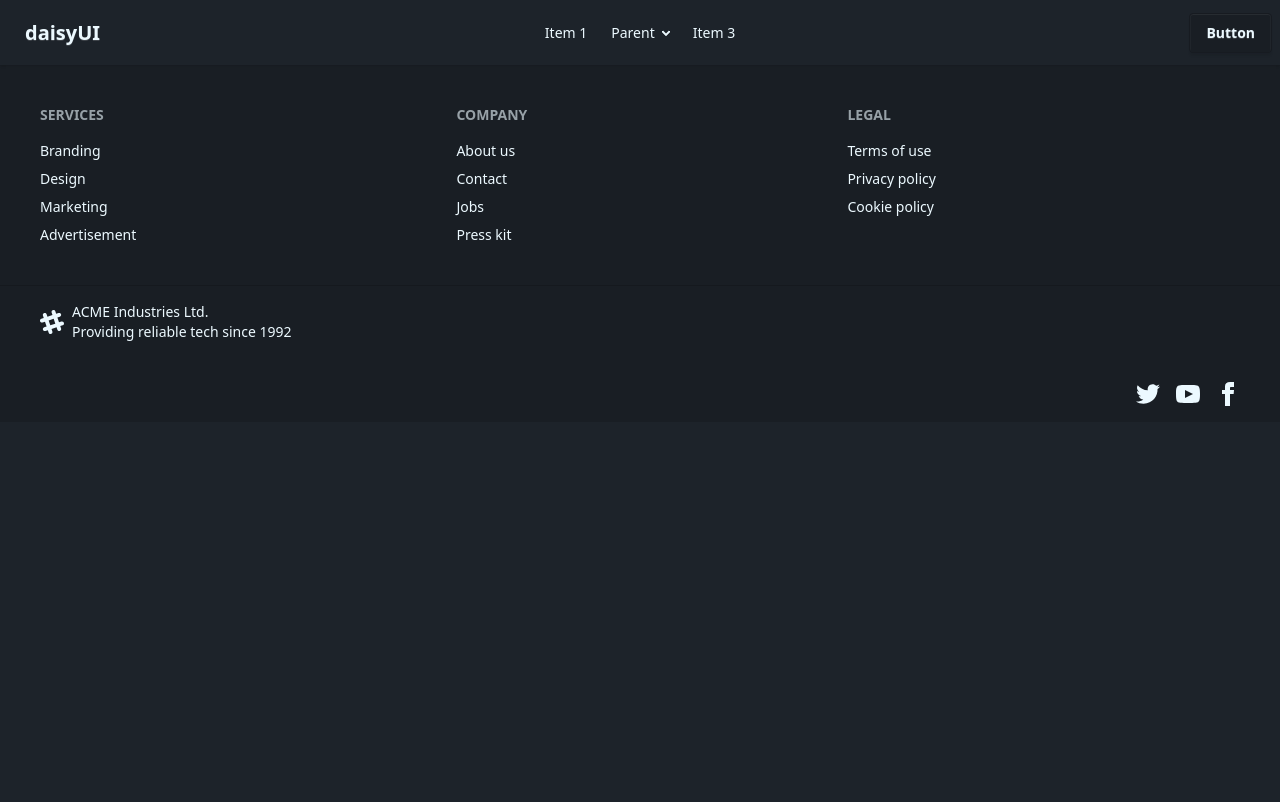
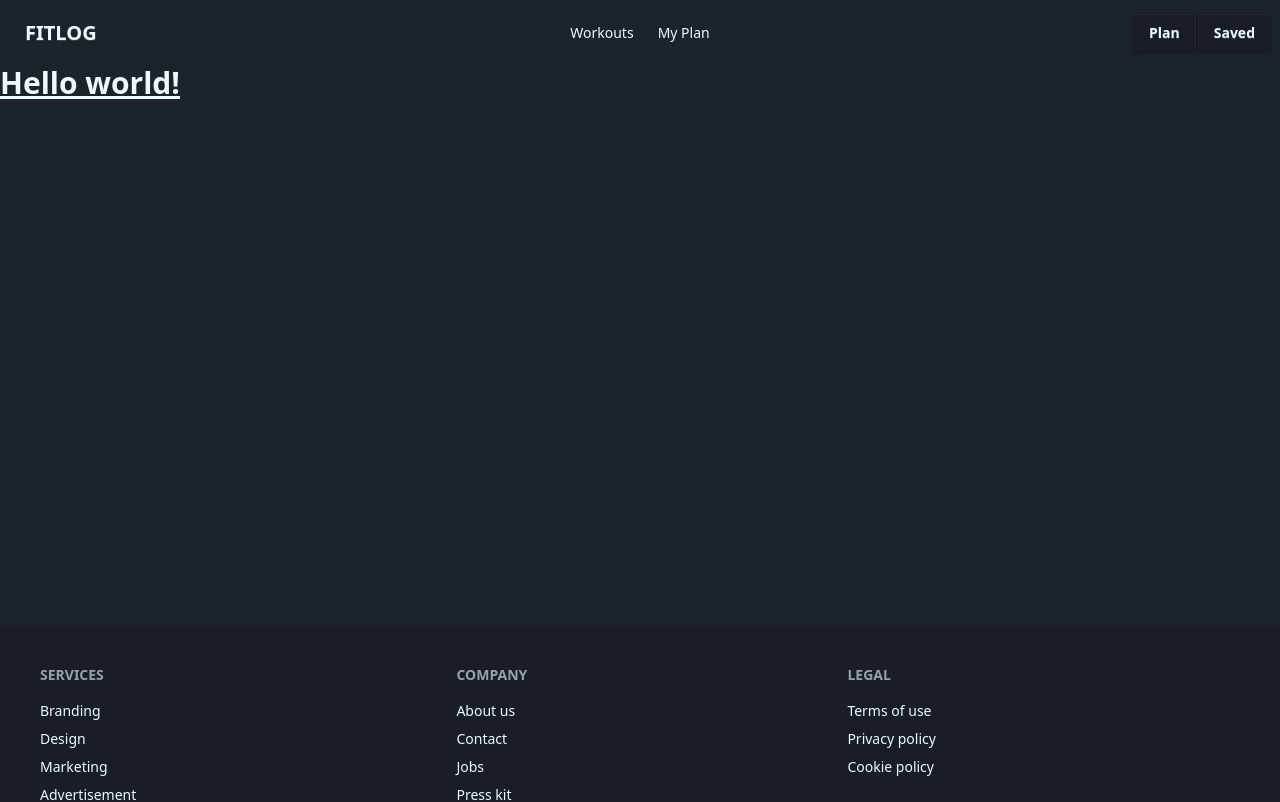
Before and after one commit to Tareq031/iron-fit, a Next.js app: page / in a window 1280 px wide. Shown: the top 802 px of the page. Built offline with nearby package versions, Linux system fonts and the light colour scheme.

Commit message:
fetching data and add card

```diff
--- /dev/null
+++ b/src/app/My-Plan/page.jsx
@@ -0,0 +1,14 @@
+import React from 'react';
+
+const page = () => {
+    return (
+        <div>
+            <h1 className="text-3xl font-bold text-center mt-10">My Plan</h1>
+            <p className="text-center mt-4">
+                This is the My Plan page. Here you can view and manage your personalized workout plan.
+            </p>
+        </div>
+    );
+};
+
+export default page;
--- /dev/null
+++ b/src/app/Workouts/page.jsx
@@ -0,0 +1,19 @@
+import React from 'react';
+import ExerciseCard from '../component/ExerciseCard';
+
+const WorkoutsPage = async () => {
+
+    const res= await fetch('https://api.abcz.workers.dev/api/fitlog');
+    const data = await res.json();
+
+    return (
+        <div className="grid grid-cols-3 gap-4 ">
+            {
+                data.map((item) => (<ExerciseCard key={item.id} item={item} />))
+            }
+
+        </div>
+    );
+};
+
+export default WorkoutsPage;
--- /dev/null
+++ b/src/app/component/ExerciseCard.jsx
@@ -0,0 +1,26 @@
+import React from 'react';
+
+const ExerciseCard = ({ item }) => {
+    return (
+        <div className="card bg-base-100 w-96 shadow-sm">
+  <figure>
+    <img
+      src={item.image}
+      alt={item.name} />
+  </figure>
+  <div className="card-body">
+    <h2 className="card-title">
+      {item.name}
+      <div className="badge badge-secondary">NEW</div>
+    </h2>
+    <p>A card component has a figure, a body part, and inside body there are title and actions parts</p>
+    <div className="card-actions justify-end">
+      <div className="badge badge-outline">Fashion</div>
+      <div className="badge badge-outline">Products</div>
+    </div>
+  </div>
+</div>
+    );
+};
+
+export default ExerciseCard;
--- a/src/app/component/Navbar.jsx
+++ b/src/app/component/Navbar.jsx
@@ -3,8 +3,8 @@ import React from 'react';
 
 const Navbar = () => {
     const Links= <>
-    <li><Link href="/">Home</Link></li>
-    <li><Link href="/about">About</Link></li>
+    <li><Link href={"/Workouts"}>Workouts</Link></li>
+    <li><Link href={"/MyPlan"}>My Plan</Link></li>
 
     </>
     return (
@@ -17,36 +17,31 @@ const Navbar = () => {
       <ul
         tabIndex={-1}
         className="menu menu-sm dropdown-content bg-base-100 rounded-box z-1 mt-3 w-52 p-2 shadow">
-        <li><a>Item 1</a></li>
-        <li>
-          <a>Parent</a>
-          <ul className="p-2">
-            <li><a>Submenu 1</a></li>
-            <li><a>Submenu 2</a></li>
-          </ul>
-        </li>
-        <li><a>Item 3</a></li>
+
+
+
+        {Links}
+
+
+
       </ul>
     </div>
-    <a className="btn btn-ghost text-xl">daisyUI</a>
+    <a className="btn btn-ghost text-xl">FITLOG</a>
   </div>
   <div className="navbar-center hidden lg:flex">
     <ul className="menu menu-horizontal px-1">
-      <li><a>Item 1</a></li>
-      <li>
-        <details>
-          <summary>Parent</summary>
-          <ul className="p-2 bg-base-100 w-40 z-1">
-            <li><a>Submenu 1</a></li>
-            <li><a>Submenu 2</a></li>
-          </ul>
-        </details>
-      </li>
-      <li><a>Item 3</a></li>
+
+
+
+      {Links}
+
+
+
     </ul>
   </div>
   <div className="navbar-end">
-    <a className="btn">Button</a>
+    <a className="btn">Plan</a>
+    <a className="btn">Saved</a>
   </div>
 </div>
     );
--- a/src/app/layout.tsx
+++ b/src/app/layout.tsx
@@ -2,6 +2,7 @@ import type { Metadata } from "next";
 import { Geist, Geist_Mono } from "next/font/google";
 import "./globals.css";
 import Navbar from "./component/Navbar";
+import Footer from "./component/Footer";
 
 const geistSans = Geist({
   variable: "--font-geist-sans",
@@ -26,9 +27,12 @@ export default function RootLayout({ children }: LayoutProps<"/">) {
       className={`${geistSans.variable} ${geistMono.variable} h-full antialiased`}
     >
       <body className="min-h-full flex flex-col">
+      <Navbar />
 
 
-        {children}
+      <main className="min-h-[70vh]">{children}</main>
+
+      <Footer />
 
         </body>
     </html>
--- a/src/app/page.tsx
+++ b/src/app/page.tsx
@@ -1,15 +1,13 @@
 import Image from "next/image";
-import Navbar from "./component/Navbar";
+
 import "./globals.css";
-import Footer from "./component/Footer";
+
 
 
 export default function Home() {
   return (
     <div>
-      <Navbar />
-
-      <Footer />
+      <h1 className="text-3xl font-bold underline">Hello world!</h1>
     </div>
   );
 }
```
